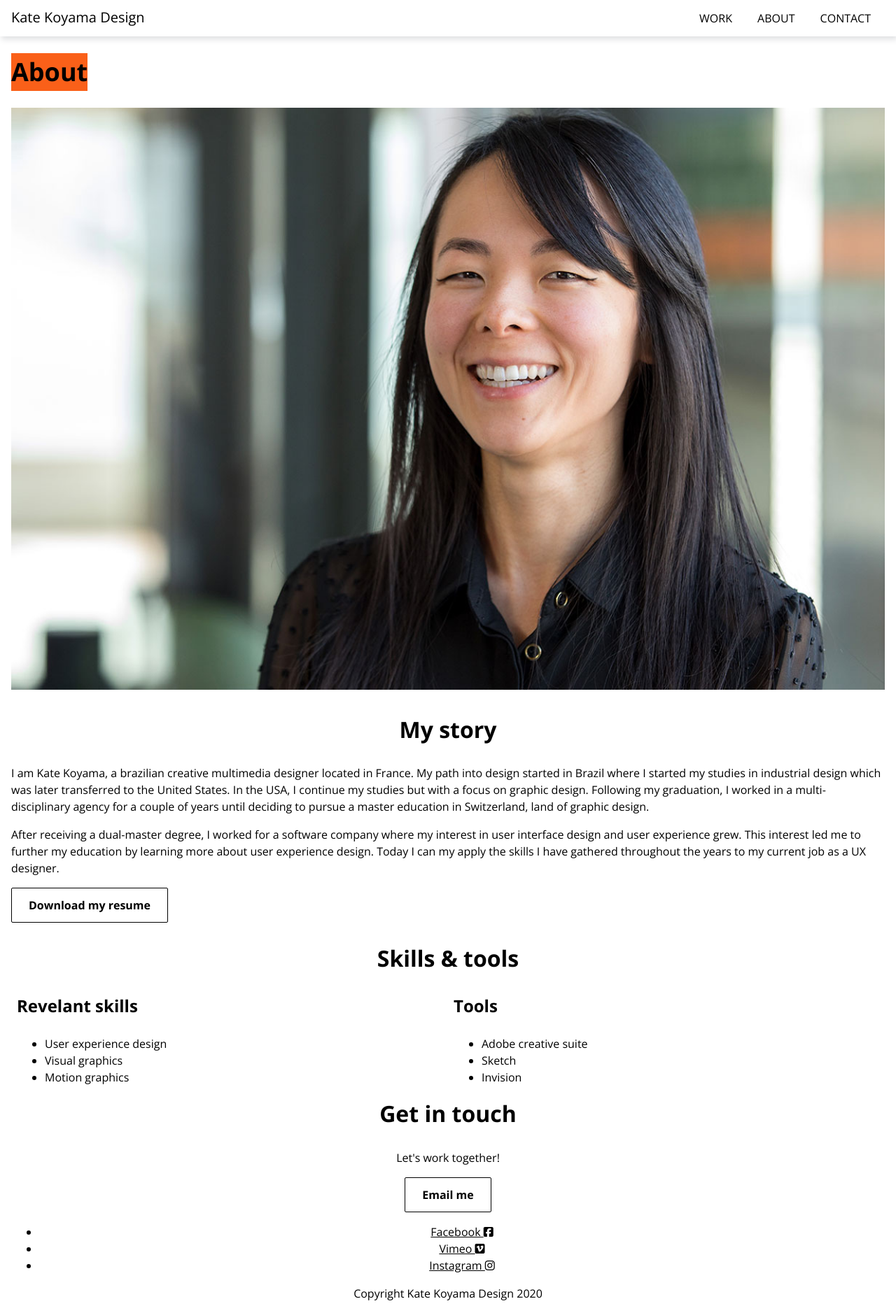
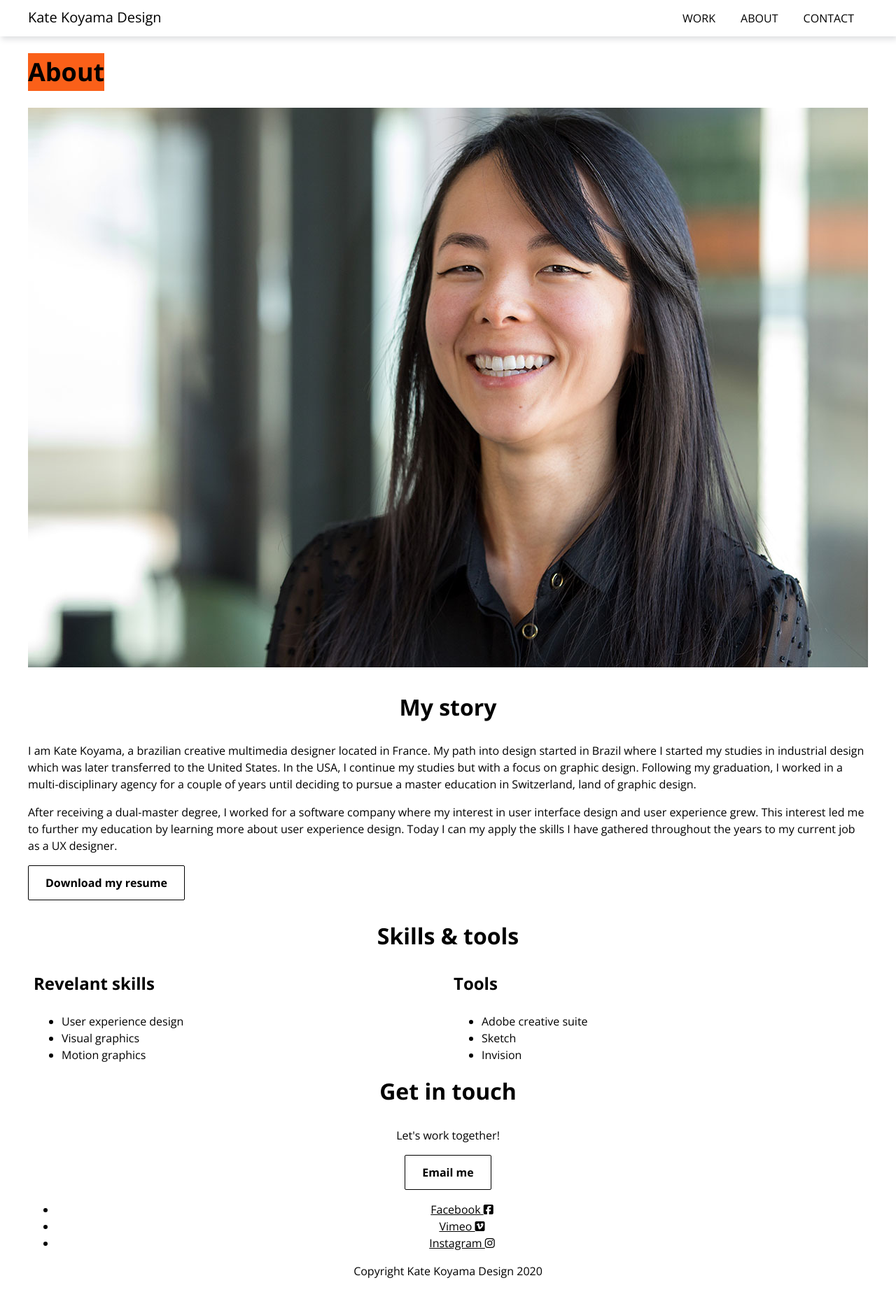
Before and after one commit to katekoyama/portfolio-website, a PHP site: page /about.html in a window 1280 px wide. Shown: the whole page at 70% size. After the commit the page ends 1827 px from the top, so only its background shows below. Run offline with PHP 8.4, Linux system fonts and the light colour scheme; some libraries are stand-ins or nearby versions.

Commit message:
Added a maw width to container on large media query

```diff
--- a/css/style.css
+++ b/css/style.css
@@ -213,6 +213,11 @@ Large devices (1024px or larger)
   .col-lg-5{
     width: 41.66%;
   }
+  .container {
+  max-width: 1200px;
+  margin-left: auto;
+  margin-right: auto;
+}
 }
 
 /* ==============================
```
